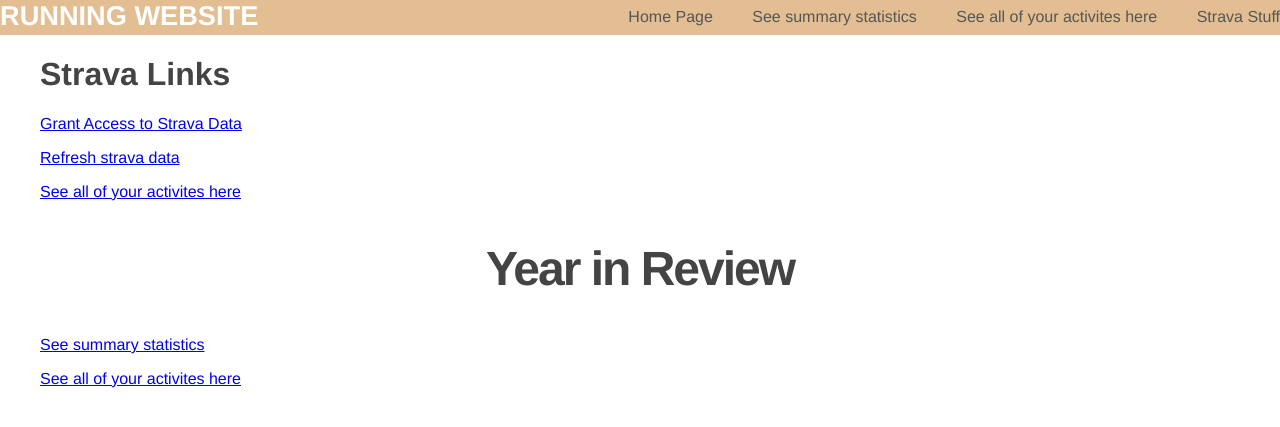
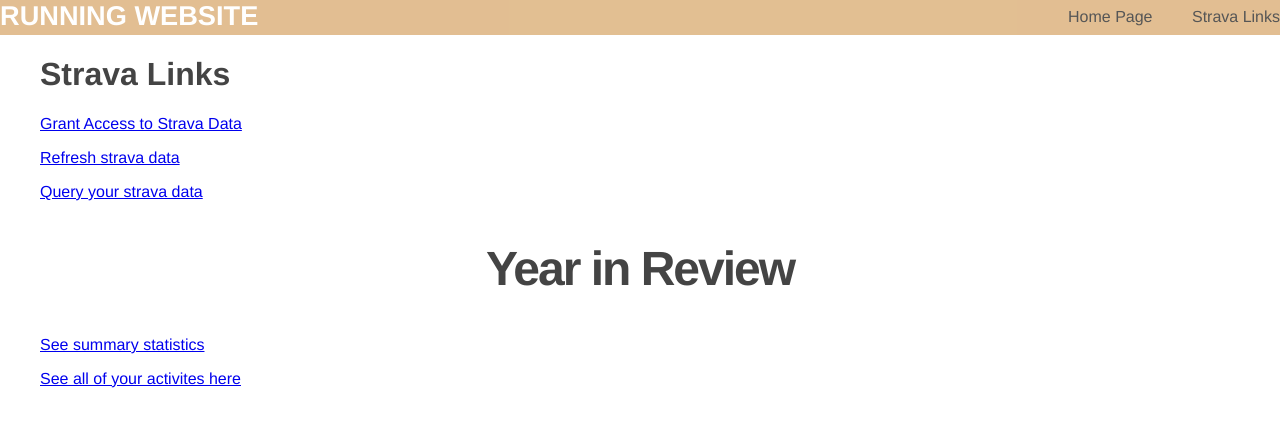
Before and after one commit to jcocozza/strava-year-in-review, a Flask app: page /strava in a window 1280 px wide. Shown: the top 427 px of the page. Run offline with Flask 3, Linux system fonts and the light colour scheme.

Commit message:
updating navbar and link title

```diff
--- a/scripts/templates/navigation.html
+++ b/scripts/templates/navigation.html
@@ -12,9 +12,7 @@
                     <nav>
                         <ul class="menu">
                             <li><a href="{{ url_for('welcome_page') }}">Home Page</a></li>
-                            <li><a href="{{ url_for('summarize') }}">See summary statistics</a></li>
-                            <li><a href="{{ url_for('activity_list') }}">See all of your activites here</a></li>
-                            <li><a href="{{ url_for('strava') }}">Strava Stuff</a></li>
+                            <li><a href="{{ url_for('strava') }}">Strava Links</a></li>
                         </ul>
                     </nav>
             </div>
--- a/scripts/templates/strava_page.html
+++ b/scripts/templates/strava_page.html
@@ -12,7 +12,7 @@
         <h1>Strava Links</h1>
         <p><a href="{{ url_for('get_approved') }}">Grant Access to Strava Data</a></p>
         <p><a href="{{ url_for('refresh_data') }}">Refresh strava data</a></p>
-        <p><a href="{{ url_for('ad_hoc') }}">See all of your activites here</a></p>
+        <p><a href="{{ url_for('ad_hoc') }}"> Query your strava data</a></p>
 
         <h2>Year in Review</h2>
         <p><a href="{{ url_for('summarize') }}">See summary statistics</a></p>
```
